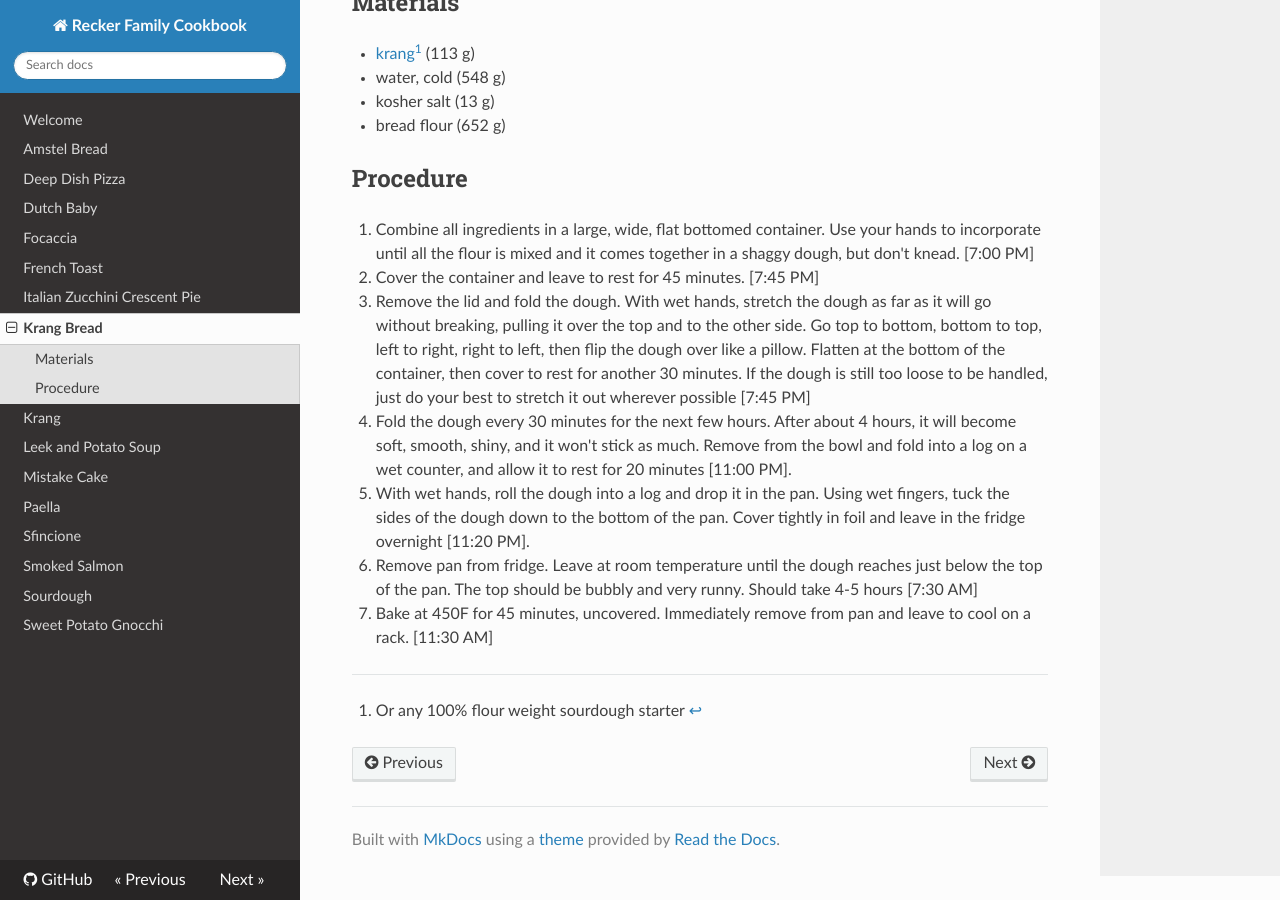
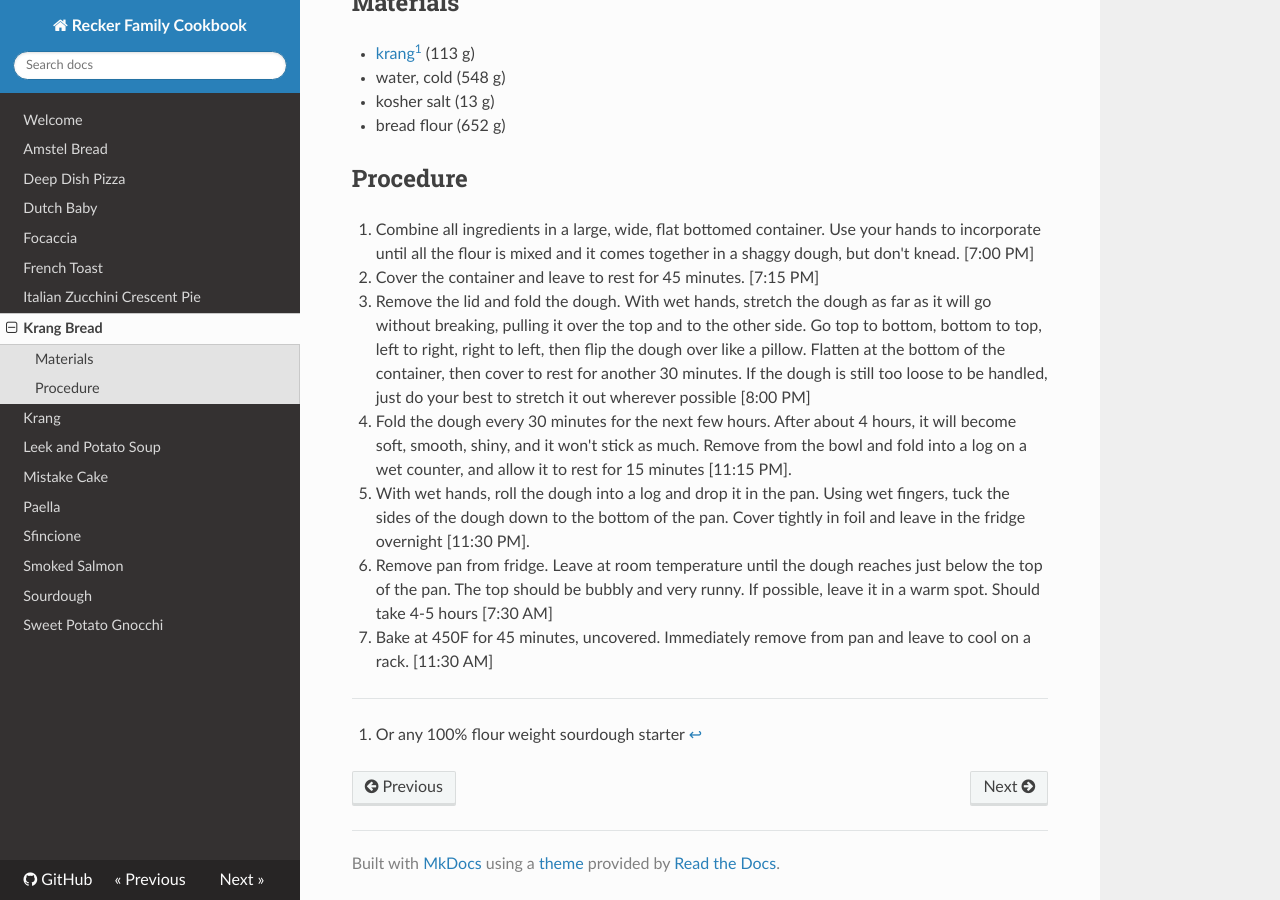
Before and after one commit to arecker/cookbook, an MkDocs documentation site: the page built from recipes/krang-bread.md, in a window 1280 px wide and 900 px high, scrolled down 2167 px. Built offline with MkDocs 1.6.1, drawn with Linux system fonts in a browser that asks for light colours; nearby versions of some CDN libraries.

Commit message:
krang bread: timing

```diff
--- a/recipes/krang-bread.md
+++ b/recipes/krang-bread.md
@@ -26,7 +26,7 @@ butter.
    Use your hands to incorporate until all the flour is mixed and it
    comes together in a shaggy dough, but don't knead.  [7:00 PM]
 
-2. Cover the container and leave to rest for 45 minutes. [7:45 PM]
+2. Cover the container and leave to rest for 45 minutes. [7:15 PM]
 
 3. Remove the lid and fold the dough.  With wet hands, stretch the
    dough as far as it will go without breaking, pulling it over the
@@ -34,21 +34,22 @@ butter.
    to right, right to left, then flip the dough over like a pillow.
    Flatten at the bottom of the container, then cover to rest for
    another 30 minutes. If the dough is still too loose to be handled,
-   just do your best to stretch it out wherever possible [7:45 PM]
+   just do your best to stretch it out wherever possible [8:00 PM]
 
 4. Fold the dough every 30 minutes for the next few hours.  After
    about 4 hours, it will become soft, smooth, shiny, and it won't
    stick as much.  Remove from the bowl and fold into a log on a wet
-   counter, and allow it to rest for 20 minutes [11:00 PM].
+   counter, and allow it to rest for 15 minutes [11:15 PM].
 
 6. With wet hands, roll the dough into a log and drop it in the pan.
    Using wet fingers, tuck the sides of the dough down to the bottom
    of the pan.  Cover tightly in foil and leave in the fridge
-   overnight [11:20 PM].
+   overnight [11:30 PM].
 
 7. Remove pan from fridge.  Leave at room temperature until the dough
    reaches just below the top of the pan.  The top should be bubbly
-   and very runny.  Should take 4-5 hours [7:30 AM]
+   and very runny.  If possible, leave it in a warm spot.  Should take
+   4-5 hours [7:30 AM]
 
 8. Bake at 450F for 45 minutes, uncovered.  Immediately remove from
    pan and leave to cool on a rack. [11:30 AM]
```
